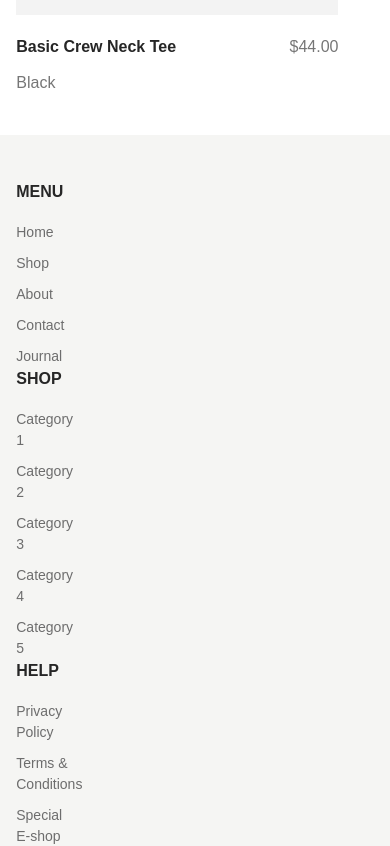
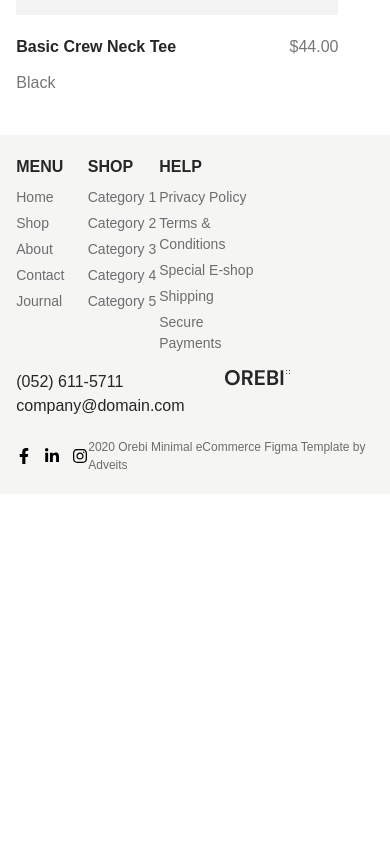
Before and after one commit to khaled6013/E-commerce, a React (Vite) app: page / in a window 390 px wide. Shown: the part 2040-2886 px from the top of the page. After the commit the page ends 2534 px from the top, so only its background shows below. Built offline with nearby package versions, Linux system fonts and the light colour scheme.

Commit message:
footer responsive

```diff
--- a/src/components/Footer.jsx
+++ b/src/components/Footer.jsx
@@ -5,59 +5,59 @@ import logoF from '../assets/logo.png'
 const Footer = () => {
   return (
     <>
-      <div className="py-[45px] bg-[#F5F5F3]">
+      <div className="lg:py-[45px] py-[20px] bg-[#F5F5F3]">
         <div className="lg:w-10/12 w-11/12 mx-auto">
-          <div className="lg:flex">
-                <div className="w-2/12">
+          <div className="lg:flex flex flex-wrap">
+                <div className="lg:w-2/12 w-2/10">
                     <div className="">
                         <h2 className="text-[#262626] text-[16px] font-dm font-bold">MENU</h2>
-                        <p className="text-[#6D6D6D] text-[14px] font-dm font-normal pt-[18px]">Home</p>
-                        <p className="text-[#6D6D6D] text-[14px] font-dm font-normal pt-[10px]">Shop</p>
-                        <p className="text-[#6D6D6D] text-[14px] font-dm font-normal pt-[10px]">About</p>
-                        <p className="text-[#6D6D6D] text-[14px] font-dm font-normal pt-[10px]">Contact</p>
-                        <p className="text-[#6D6D6D] text-[14px] font-dm font-normal pt-[10px]">Journal</p>
+                        <p className="text-[#6D6D6D] text-[14px] font-dm font-normal lg:pt-[18px] pt-2">Home</p>
+                        <p className="text-[#6D6D6D] text-[14px] font-dm font-normal lg:pt-[10px] pt-[5px]">Shop</p>
+                        <p className="text-[#6D6D6D] text-[14px] font-dm font-normal lg:pt-[10px] pt-[5px]">About</p>
+                        <p className="text-[#6D6D6D] text-[14px] font-dm font-normal lg:pt-[10px] pt-[5px]">Contact</p>
+                        <p className="text-[#6D6D6D] text-[14px] font-dm font-normal lg:pt-[10px] pt-[5px]">Journal</p>
                     </div>
                 </div>
-                <div className="w-2/12">
+                <div className="lg:w-2/12 w-2/10">
                     <div className="">
                         <h2 className="text-[#262626] text-[16px] font-dm font-bold">SHOP</h2>
-                        <p className="text-[#6D6D6D] text-[14px] font-dm font-normal pt-[18px]">Category 1</p>
-                        <p className="text-[#6D6D6D] text-[14px] font-dm font-normal pt-[10px]">Category 2</p>
-                        <p className="text-[#6D6D6D] text-[14px] font-dm font-normal pt-[10px]">Category 3</p>
-                        <p className="text-[#6D6D6D] text-[14px] font-dm font-normal pt-[10px]">Category 4</p>
-                        <p className="text-[#6D6D6D] text-[14px] font-dm font-normal pt-[10px]">Category 5</p>
+                        <p className="text-[#6D6D6D] text-[14px] font-dm font-normal lg:pt-[18px] pt-2">Category 1</p>
+                        <p className="text-[#6D6D6D] text-[14px] font-dm font-normal lg:pt-[10px] pt-[5px]">Category 2</p>
+                        <p className="text-[#6D6D6D] text-[14px] font-dm font-normal lg:pt-[10px] pt-[5px]">Category 3</p>
+                        <p className="text-[#6D6D6D] text-[14px] font-dm font-normal lg:pt-[10px] pt-[5px]">Category 4</p>
+                        <p className="text-[#6D6D6D] text-[14px] font-dm font-normal lg:pt-[10px] pt-[5px]">Category 5</p>
                     </div>
                 </div>
-                <div className="w-2/12">
+                <div className="lg:w-2/12 w-3/10">
                     <div className="">
                         <h2 className="text-[#262626] text-[16px] font-dm font-bold">HELP</h2>
-                        <p className="text-[#6D6D6D] text-[14px] font-dm font-normal pt-[18px]">Privacy Policy</p>
-                        <p className="text-[#6D6D6D] text-[14px] font-dm font-normal pt-[10px]">Terms & Conditions</p>
-                        <p className="text-[#6D6D6D] text-[14px] font-dm font-normal pt-[10px]">Special E-shop</p>
-                        <p className="text-[#6D6D6D] text-[14px] font-dm font-normal pt-[10px]">Shipping</p>
-                        <p className="text-[#6D6D6D] text-[14px] font-dm font-normal pt-[10px]">Secure Payments</p>
+                        <p className="text-[#6D6D6D] text-[14px] font-dm font-normal lg:pt-[18px] pt-2">Privacy Policy</p>
+                        <p className="text-[#6D6D6D] text-[14px] font-dm font-normal lg:pt-[10px] pt-[5px]">Terms & Conditions</p>
+                        <p className="text-[#6D6D6D] text-[14px] font-dm font-normal lg:pt-[10px] pt-[5px]">Special E-shop</p>
+                        <p className="text-[#6D6D6D] text-[14px] font-dm font-normal lg:pt-[10px] pt-[5px]">Shipping</p>
+                        <p className="text-[#6D6D6D] text-[14px] font-dm font-normal lg:pt-[10px] pt-[5px]">Secure Payments</p>
                     </div>
                 </div>
-                <div className="w-3/12">
+                <div className="lg:w-3/12 lg:pt-0 pt-4">
                      <div className="">
-                        <p className="text-[#262626] text-[16px] font-dm font-bold">(052) 611-5711</p>
-                        <p className="text-[#262626] text-[16px] font-dm font-bold">company@domain.com</p>
+                        <p className="text-[#262626] lg:text-[16px] font-dm lg:font-bold">(052) 611-5711</p>
+                        <p className="text-[#262626] lg:text-[16px] font-dm lg:font-bold">company@domain.com</p>
                      </div>
                 </div>
-                <div className="w-3/12">
+                <div className="lg:w-3/12 lg:mt-0 mt-4 lg:pl-0 pl-10">
                   <div className="">
                     <img src={logoF} alt="" />
                   </div>
                 </div>
           </div>
-          <div className="flex justify-between lg:mt-[40px]">
+          <div className="flex justify-between lg:mt-[40px] mt-5">
             <div className="flex items-center gap-x-3">
               <FaFacebookF />
               <FaLinkedinIn />
               <FaInstagram />
             </div>
             <div className="">
-                <p className='text-[#6D6D6D] text-[14px] font-dm font-normal'>2020 Orebi Minimal eCommerce Figma Template by Adveits</p>
+                <p className='text-[#6D6D6D] lg:text-[14px] text-[12px] font-dm font-normal'>2020 Orebi Minimal eCommerce Figma Template by Adveits</p>
             </div>
           </div>
         </div>
```
